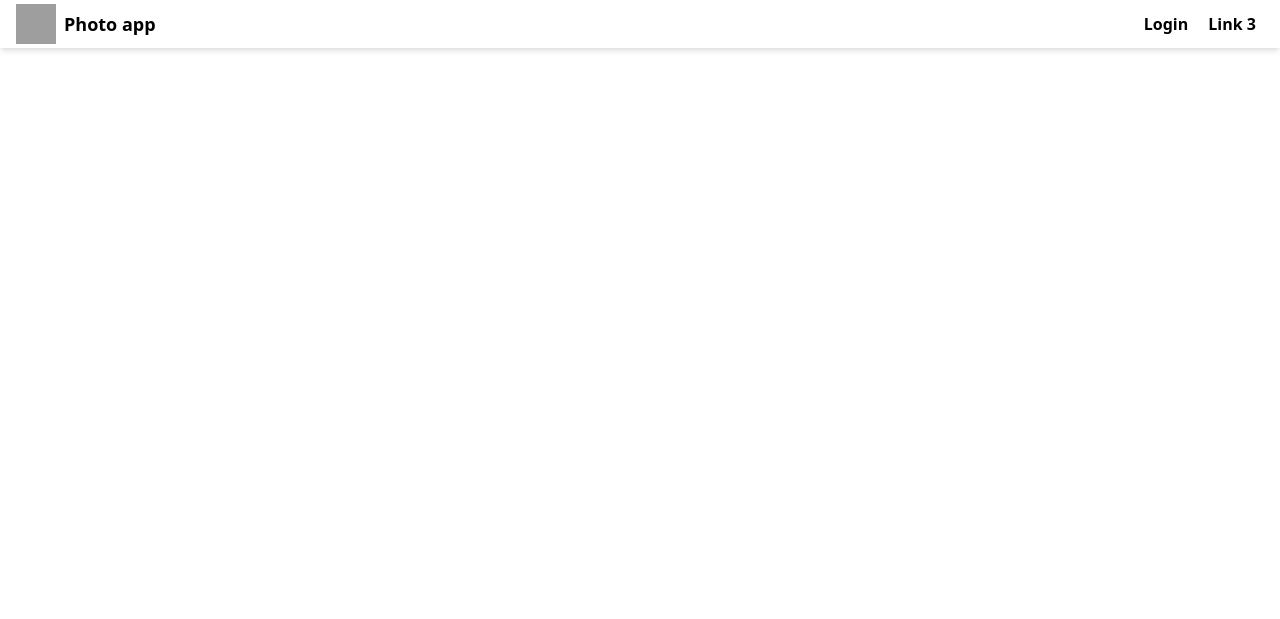
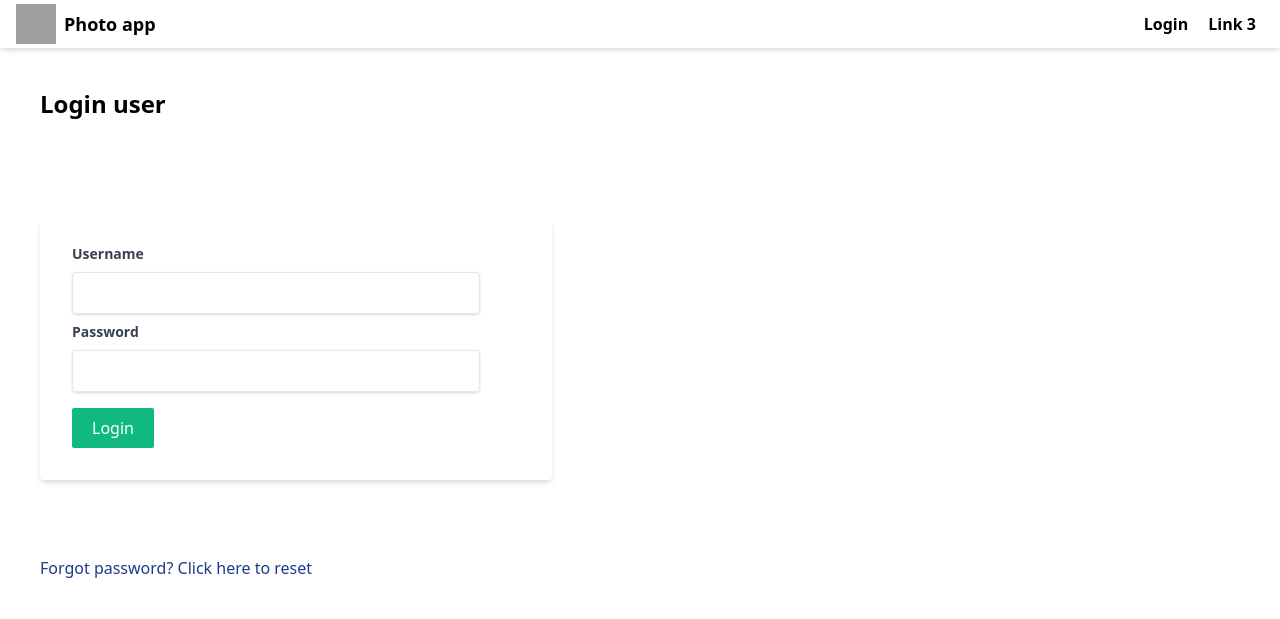
Before and after one commit to NatanVBraeckel/Django-projects, a Django app: page /users/login/ in a window 1280 px wide. Shown: the top 619 px of the page. Run offline with Django 5.2, Linux system fonts and the light colour scheme; style sheets or scripts are compiled from the project's sources; grey boxes are pictures that could not be loaded.

Commit message:
Styling login form (180)

```diff
--- a/6_social_media/social_media/users/templates/users/login.html
+++ b/6_social_media/social_media/users/templates/users/login.html
@@ -1,7 +1,22 @@
 {% extends 'users/base.html' %}
-<form method="POST">
-    {% csrf_token %}
-    {{ form.as_p }}
-    <input type="submit">
-    <p><a href="{% url 'password_reset' %}">Forgot password? Click here to reset</a></p>
-</form>
+{% block body %}
+<h1 class="text-2xl font-bold m-10">Login user</h1>
+<div class="container py-5">
+    <form method="POST" class="bg-white shadow-md m-10 w-2/5 rounded px-8 pt-6 pb-8 mb-4">
+        {% csrf_token %}
+        <div class="mb-2">
+            <label class="block text-gray-700 text-sm font-bold mb-2" for="username">Username</label>
+            <div class="shadow appearance-none border rounded py-2 px-3 mr-10 mb-2">
+                {{ form.username }}
+            </div>
+            <label class="block text-gray-700 text-sm font-bold mb-2" for="password">Password</label>
+            <div class="shadow appearance-none border rounded py-2 px-3 mr-10 mb-2">
+                {{ form.password }}
+            </div>
+        </div>
+        <button class="text-white bg-green-500 px-5 py-2 mt-2 rounded-sm" type="submit">Login</button>
+    </form>
+</div>
+<p class="px-10 py-10 text-blue-900"><a href="{% url 'password_reset' %}">Forgot password? Click here to reset</a></p>
+
+{% endblock %}
```
Also changed, not shown: 6_social_media/social_media/db.sqlite3.
